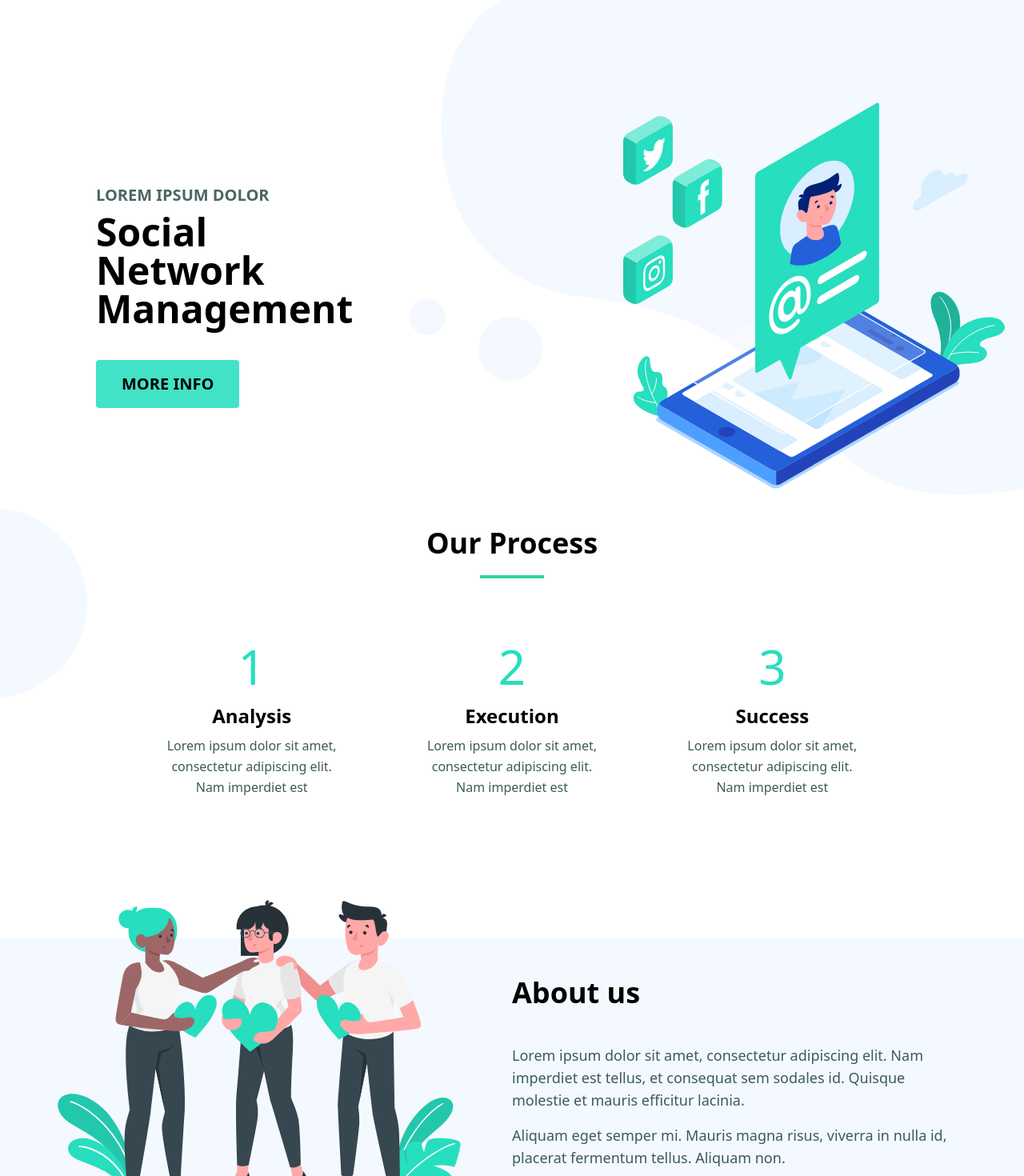
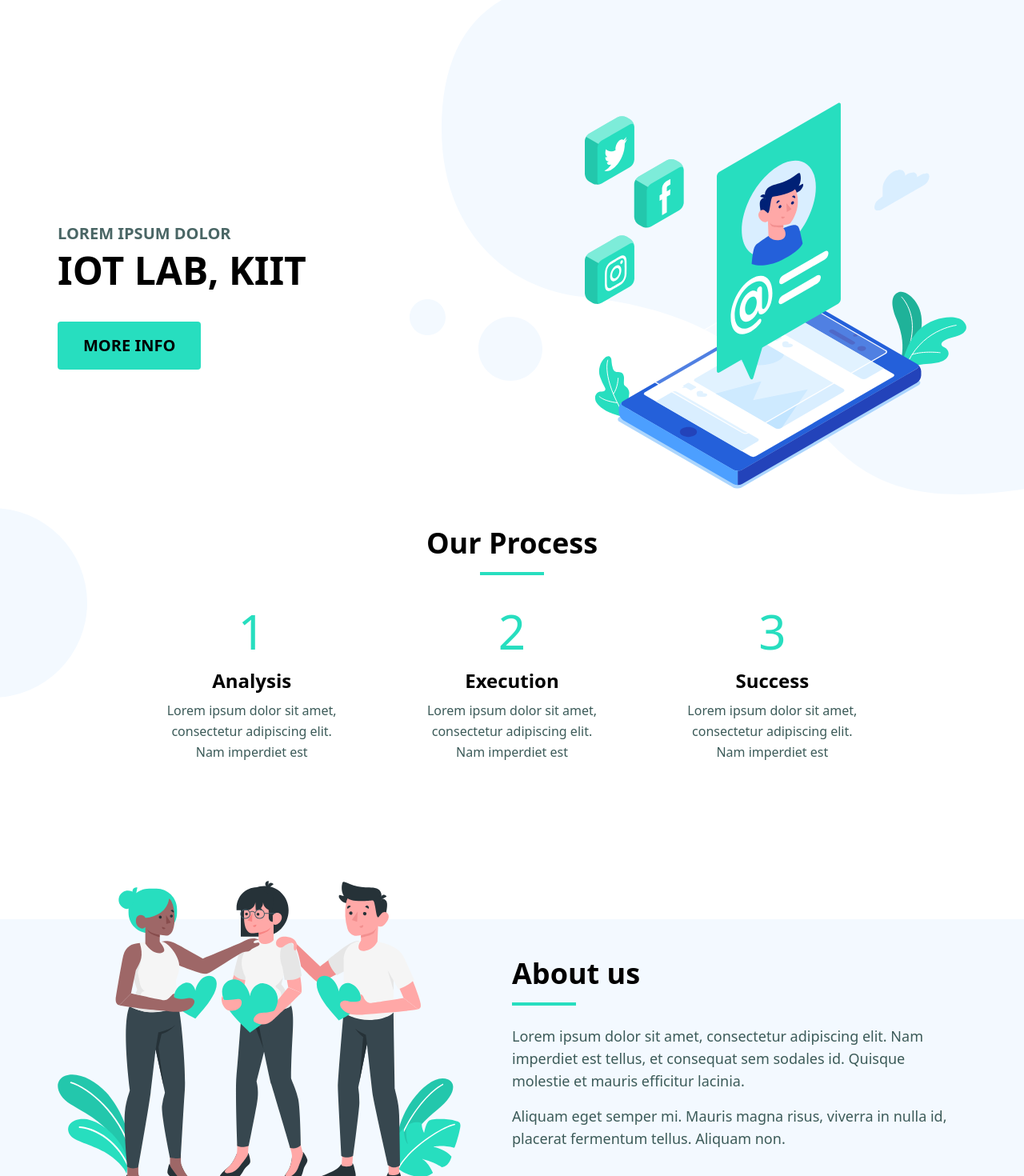
Before and after one commit to Cation-Coder6/iotkiit-aditya, a Next.js app: page / in a window 1280 px wide. Shown: the top 1470 px of the page at 80% size. Built offline with nearby package versions, Linux system fonts and the light colour scheme.

Commit message:
fixed missing pills

```diff
--- a/components/AboutUs.jsx
+++ b/components/AboutUs.jsx
@@ -11,7 +11,7 @@ const AboutUs = () => {
           </div>
           <div className="md:w-1/2">
             <h3 className="flex flex-col text-4xl text-secondary font-bold mb-6">
-              About us <span className="bg-primary h-1 w-20 block mt-4" />
+              About us <span className="bg-primary-default h-1 w-20 block mt-4" />
             </h3>
             <p className="text-lg text-secondary-700 mb-4">
               Lorem ipsum dolor sit amet, consectetur adipiscing elit. Nam
--- a/components/Hero.jsx
+++ b/components/Hero.jsx
@@ -2,18 +2,18 @@ const Hero = () => {
   return (
     <div className="relative overflow-hidden px-6 pb-6">
       <img src="/images/wave.svg" className="absolute top-0 left-2/5" />
-      <div className="container mx-auto relative">
+      <div className="container mx-auto relative px-12">
         <div className="flex flex-col md:flex-row items-center pt-32 pb-16 md:pb-0 ">
-          <div className="md:w-1/2 p-24 lg:w-1/3 mb-4 sm:mb-16 md:mb-0">
+          <div className="md:w-1/2 lg:w-1/3 mb-4 sm:mb-16 md:mb-0">
             <h2 className="text-xl font-bold text-secondary-600 uppercase mb-2">
               Lorem ipsum dolor
             </h2>
             <h1 className="text-4xl md:text-5xl font-bold text-secondary leading-tight mb-6 md:mb-10">
-              Social Network Management
+              IOT LAB, KIIT
             </h1>
             <button
               href="#"
-              className="bg-primary px-6 md:px-8 py-3 md:py-4 text-lg md:text-xl text-secondary font-bold uppercase rounded bg-primary-400 hover:bg-primary-400 focus:outline-none"
+              className="bg-primary-default px-6 md:px-8 py-3 md:py-4 text-lg md:text-xl text-secondary font-bold uppercase rounded bg-primary-default-400 hover:bg-primary-default-400 focus:outline-none"
             >
               More info
             </button>
--- a/components/Process.jsx
+++ b/components/Process.jsx
@@ -7,22 +7,16 @@ const Process = () => {
       />
       <div className="container mx-auto px-6 pt-6 pb-12 relative">
         <h3 className="flex flex-col items-center text-4xl text-secondary font-bold mb-5">
-          Our Process
+          Our Process  <span className="bg-primary-default h-1 w-20 block mt-4" />
         </h3>
-        <div className="flex flex-col items-center mb-20">
-          <div className="divide-y-4 w-20 divide-green-400">
-            <div></div>
-            <div></div>
-          </div>
-        </div>
-        <div className="flex flex-col md:flex-row xl:px-32">
+        <div className="flex flex-col md:flex-row xl:px-32 py-5">
           {/* TODO() make this a component */}
           <div className="flex flex-col items-center md:px-6 lg:px-12">
             <span className="text-6xl text-primary-default mb-4">1</span>
             <h4 className="font-semibold text-2xl text-secondary mb-2">
               Analysis
             </h4>
-            <p className="text-center text-secondary-700 leading-relaxed">
+            <p className=" lg:w-full md:w-full sm:w-1/2 px-1 text-center text-secondary-700 leading-relaxed">
               Lorem ipsum dolor sit amet, consectetur adipiscing elit. Nam
               imperdiet est
             </p>
@@ -32,7 +26,7 @@ const Process = () => {
             <h4 className="font-semibold text-2xl text-secondary mb-2">
               Execution
             </h4>
-            <p className="text-center text-secondary-700 leading-relaxed">
+            <p className="lg:w-full md:w-full sm:w-1/2 px-1 text-center text-secondary-700 leading-relaxed">
               Lorem ipsum dolor sit amet, consectetur adipiscing elit. Nam
               imperdiet est
             </p>
@@ -42,7 +36,7 @@ const Process = () => {
             <h4 className="font-semibold text-2xl text-secondary mb-2">
               Success
             </h4>
-            <p className="text-center text-secondary-700 leading-relaxed">
+            <p className="lg:w-full md:w-full sm:w-1/2 px-1 text-center text-secondary-700 leading-relaxed">
               Lorem ipsum dolor sit amet, consectetur adipiscing elit. Nam
               imperdiet est
             </p>
--- a/components/Services.jsx
+++ b/components/Services.jsx
@@ -7,7 +7,7 @@ const Services = () => {
       />
       <div className="container mx-auto px-6 py-32 relative">
         <h3 className="flex flex-col items-center text-4xl text-secondary font-bold">
-          Services we offer <span className="bg-primary h-1 w-20 block mt-4" />
+          Services we offer <span className="bg-primary-default h-1 w-20 block mt-4" />
         </h3>
         <div className="flex flex-col md:flex-row items-center mb-24 md:mb-16 xl:mb-8 mt-16 md:mt-0 lg:mt-0">
           <img src="/images/service1.svg" className="md:w-1/3" />
--- a/components/Testimonials.jsx
+++ b/components/Testimonials.jsx
@@ -33,10 +33,10 @@ const Testimonials = () => {
         </div>
       </div>
       <div id="contact" className="container mx-auto px-6 py-24">
-        <h3 className="flex flex-col items-center text-4xl text-secondary font-bold mb-12">I need more info! <span className="bg-primary h-1 w-20 block mt-4" /></h3>
+        <h3 className="flex flex-col items-center text-4xl text-secondary font-bold mb-12">I need more info! <span className="bg-primary-default h-1 w-20 block mt-4" /></h3>
         <div className="flex shadow-lg md:w-2/3 lg:w-1/2 xl:w-2/5 p-1 rounded-full overflow-hidden mx-auto bg-white">
           <input type="text" placeholder="Insert your mail" className="h-16 text-secondary-700 w-64 flex-1 px-8 text-lg focus:outline-none" />
-          <button className="bg-primary w-32 uppercase font-bold text-secondary rounded-full">Send</button>
+          <button className="bg-primary-default w-32 uppercase font-bold text-secondary rounded-full">Send</button>
         </div>
       </div>
     </div>
```
